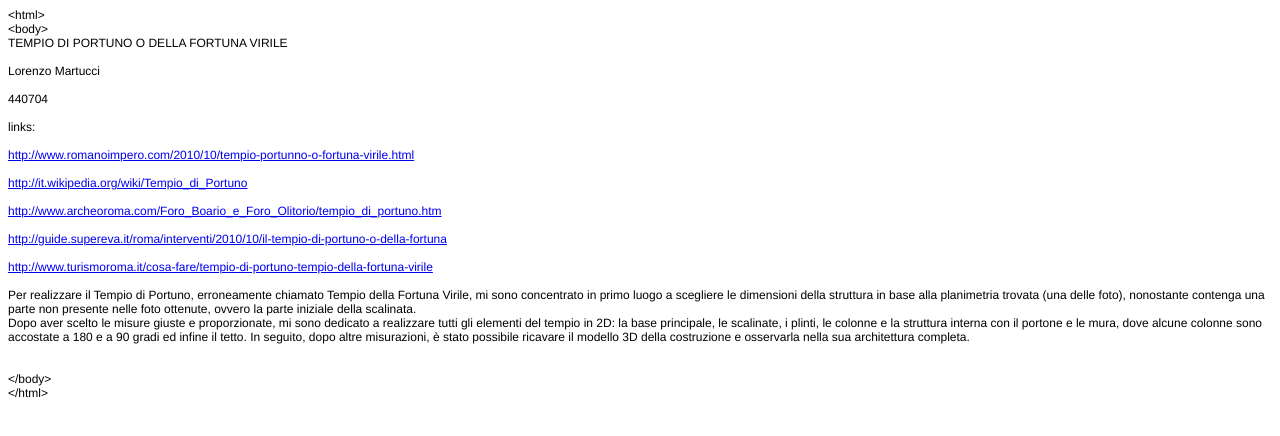
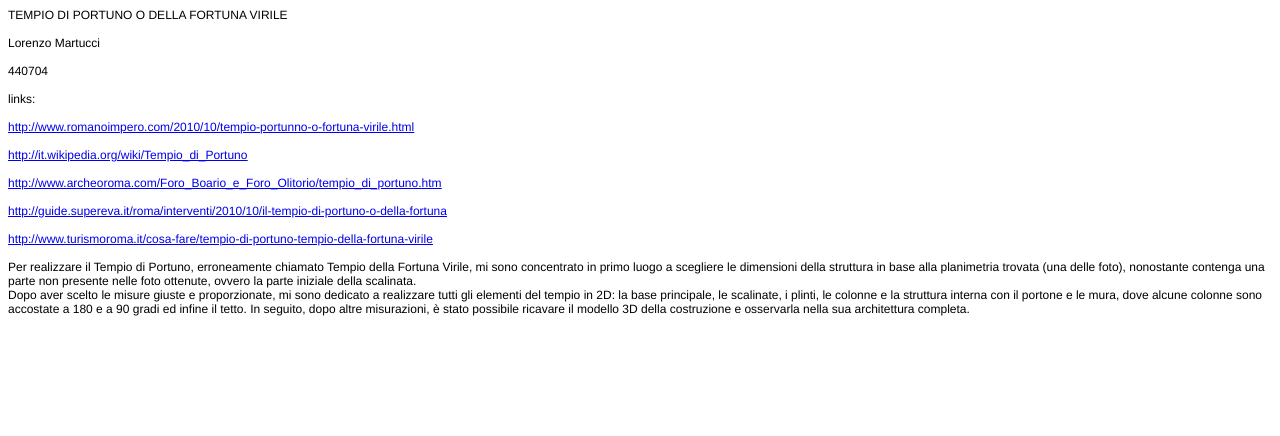
Before and after one commit to cvdlab-alumni/440704, a plain HTML site: page 2014-03-21/index.html in a window 1280 px wide. Drawn offline with Linux system fonts and the light colour scheme.

Commit message:
modifica

```diff
--- a/2014-03-21/index.html
+++ b/2014-03-21/index.html
@@ -9,11 +9,11 @@
   <style type="text/css">
     p.p1 {margin: 0.0px 0.0px 0.0px 0.0px; font: 12.0px Helvetica}
     p.p2 {margin: 0.0px 0.0px 0.0px 0.0px; font: 12.0px Helvetica; min-height: 14.0px}
+    p.p3 {margin: 0.0px 0.0px 0.0px 0.0px; font: 12.0px Helvetica; color: #0000ee}
+    span.s1 {text-decoration: underline}
   </style>
 </head>
 <body>
-<p class="p1">&lt;html&gt;</p>
-<p class="p1">&lt;body&gt;</p>
 <p class="p1">TEMPIO DI PORTUNO O DELLA FORTUNA VIRILE</p>
 <p class="p2"><br></p>
 <p class="p1">Lorenzo Martucci</p>
@@ -22,23 +22,20 @@
 <p class="p2"><br></p>
 <p class="p1">links:</p>
 <p class="p2"><br></p>
-<p class="p1"><a href="http://www.romanoimpero.com/2010/10/tempio-portunno-o-fortuna-virile.html">http://www.romanoimpero.com/2010/10/tempio-portunno-o-fortuna-virile.html</a></p>
+<p class="p3"><span class="s1"><a href="http://www.romanoimpero.com/2010/10/tempio-portunno-o-fortuna-virile.html">http://www.romanoimpero.com/2010/10/tempio-portunno-o-fortuna-virile.html</a></span></p>
 <p class="p2"><br></p>
-<p class="p1"><a href="http://it.wikipedia.org/wiki/Tempio_di_Portuno">http://it.wikipedia.org/wiki/Tempio_di_Portuno</a></p>
+<p class="p3"><span class="s1"><a href="http://it.wikipedia.org/wiki/Tempio_di_Portuno">http://it.wikipedia.org/wiki/Tempio_di_Portuno</a></span></p>
 <p class="p2"><br></p>
-<p class="p1"><a href="http://www.archeoroma.com/Foro_Boario_e_Foro_Olitorio/tempio_di_portuno.htm">http://www.archeoroma.com/Foro_Boario_e_Foro_Olitorio/tempio_di_portuno.htm</a></p>
+<p class="p3"><span class="s1"><a href="http://www.archeoroma.com/Foro_Boario_e_Foro_Olitorio/tempio_di_portuno.htm">http://www.archeoroma.com/Foro_Boario_e_Foro_Olitorio/tempio_di_portuno.htm</a></span></p>
 <p class="p2"><br></p>
-<p class="p1"><a href="http://guide.supereva.it/roma/interventi/2010/10/il-tempio-di-portuno-o-della-fortuna">http://guide.supereva.it/roma/interventi/2010/10/il-tempio-di-portuno-o-della-fortuna</a></p>
+<p class="p3"><span class="s1"><a href="http://guide.supereva.it/roma/interventi/2010/10/il-tempio-di-portuno-o-della-fortuna">http://guide.supereva.it/roma/interventi/2010/10/il-tempio-di-portuno-o-della-fortuna</a></span></p>
 <p class="p2"><br></p>
-<p class="p1"><a href="http://www.turismoroma.it/cosa-fare/tempio-di-portuno-tempio-della-fortuna-virile">http://www.turismoroma.it/cosa-fare/tempio-di-portuno-tempio-della-fortuna-virile</a></p>
+<p class="p3"><span class="s1"><a href="http://www.turismoroma.it/cosa-fare/tempio-di-portuno-tempio-della-fortuna-virile">http://www.turismoroma.it/cosa-fare/tempio-di-portuno-tempio-della-fortuna-virile</a></span></p>
 <p class="p2"><br></p>
 <p class="p1">Per realizzare il Tempio di Portuno, erroneamente chiamato Tempio della Fortuna Virile, mi sono concentrato in primo luogo a scegliere le dimensioni della struttura in base alla planimetria trovata (una delle foto), nonostante contenga una parte non presente nelle foto ottenute, ovvero la parte iniziale della scalinata.</p>
 <p class="p1">Dopo aver scelto le misure giuste e proporzionate, mi sono dedicato a realizzare tutti gli elementi del tempio in 2D: la base principale, le scalinate, i plinti, le colonne e la struttura interna con il portone e le mura, dove alcune colonne sono accostate a 180 e a 90 gradi ed infine il tetto. In seguito, dopo altre misurazioni, è stato possibile ricavare il modello 3D della costruzione e osservarla nella sua architettura completa.</p>
 <p class="p2"><br></p>
 <p class="p2"><br></p>
-<p class="p1">&lt;/body&gt;</p>
-<p class="p1">&lt;/html&gt;</p>
-<p class="p2"><br></p>
 <p class="p2"><br></p>
 </body>
 </html>
```
